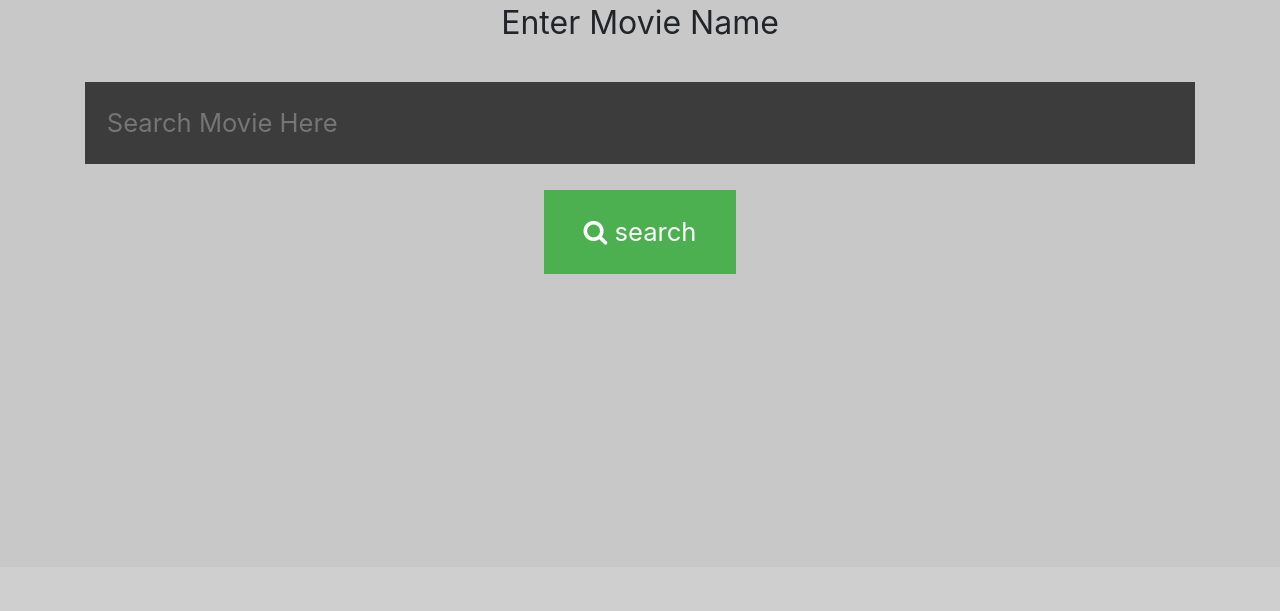
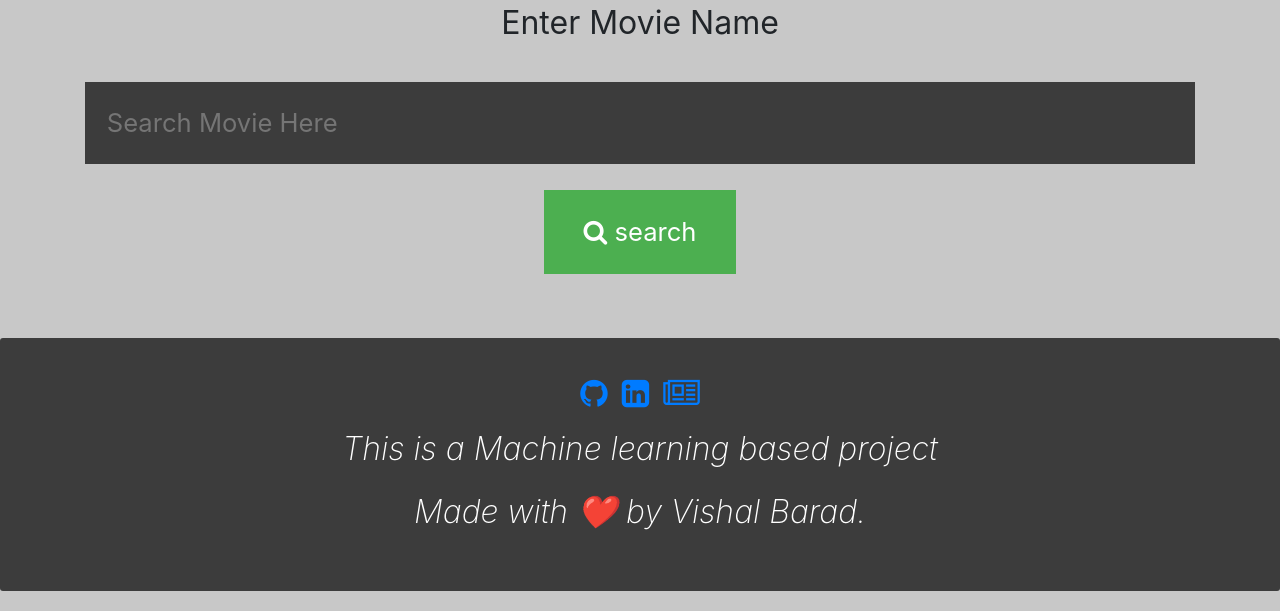
Before and after one commit to vishalbarad/Movie_recommendation, a Flask app: page / in a window 1280 px wide. Shown: the part 233-844 px from the top of the page. Before the commit the page ends 507 px from the top, so only its background shows below. Run offline with Flask 2, Linux system fonts and the light colour scheme; some libraries are stand-ins or nearby versions.

Commit message:
Update index.html

```diff
--- a/templates/index.html
+++ b/templates/index.html
@@ -184,5 +184,15 @@ function myFunction() {
         </div>
     {%endif%}
 
+    <!-- Footer -->
+       <div class='jumbotron' style="background-color:rgb(60, 60, 60); text-align:center;margin-top:5vw;">
+           <div align="center">
+           <a target="_blank" href="https://github.com/vishalbarad?tab=repositories"><i class="fa fa-github" style="font-size:2.5vw;"></i></a>
+           <span>&nbsp;&nbsp;&nbsp;&nbsp;</span><a target="_blank" href="https://www.linkedin.com/in/vishal-barad-926bb4134/"><i class="fa fa-linkedin-square" style="font-size:2.5vw;"></i></a>
+           <span>&nbsp;&nbsp;&nbsp;&nbsp;</span><a target="_blank" href="http://mlfromscratch1.blogspot.com"><i class="fa fa-newspaper-o"  style="font-size:2.5vw;"></i></a>
+           </div><br>
+           <p class='footer-description' align="center" style="font-style: oblique; font-size:2.5vw; color:white;">This is a Machine learning based project</p><p class='footer-description' align="center" style="font-style: oblique;font-size:2.5vw; color:white;">Made with ❤️ by Vishal Barad.</p>
+       </div>
+
 </body>
 </html>
```
